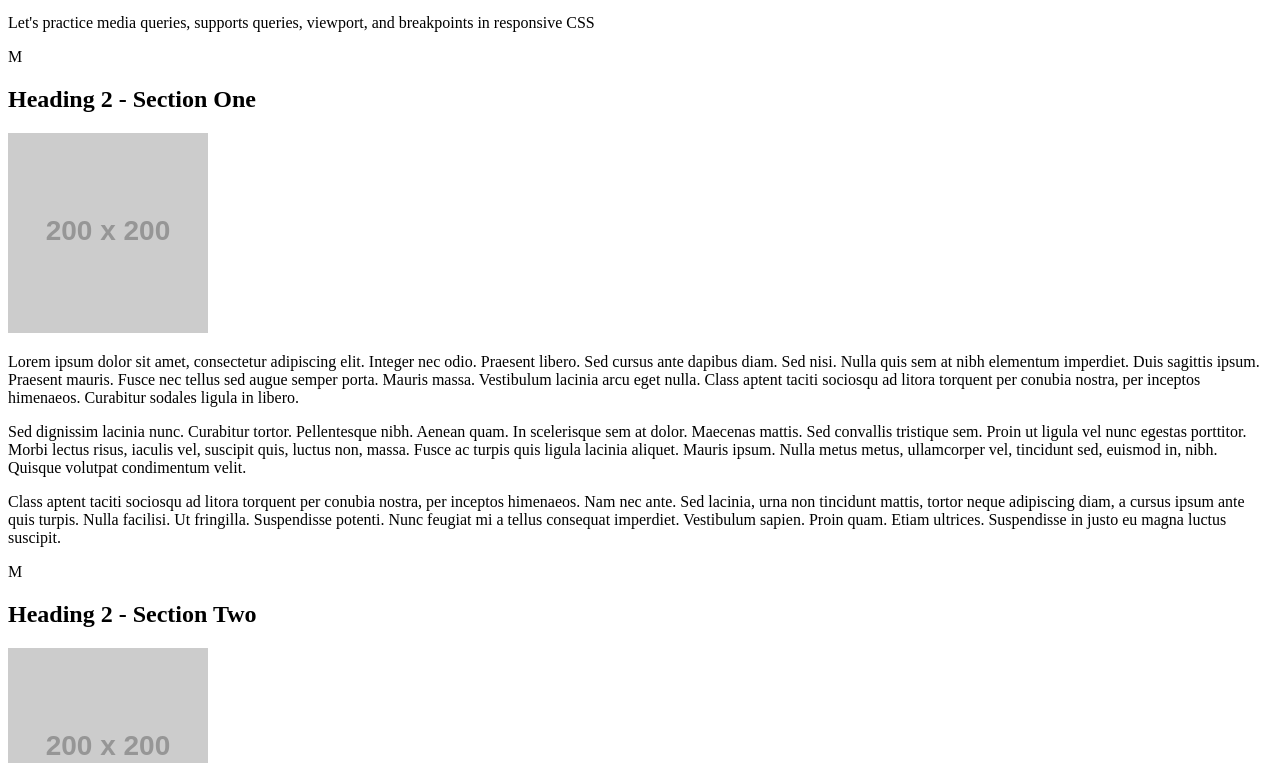
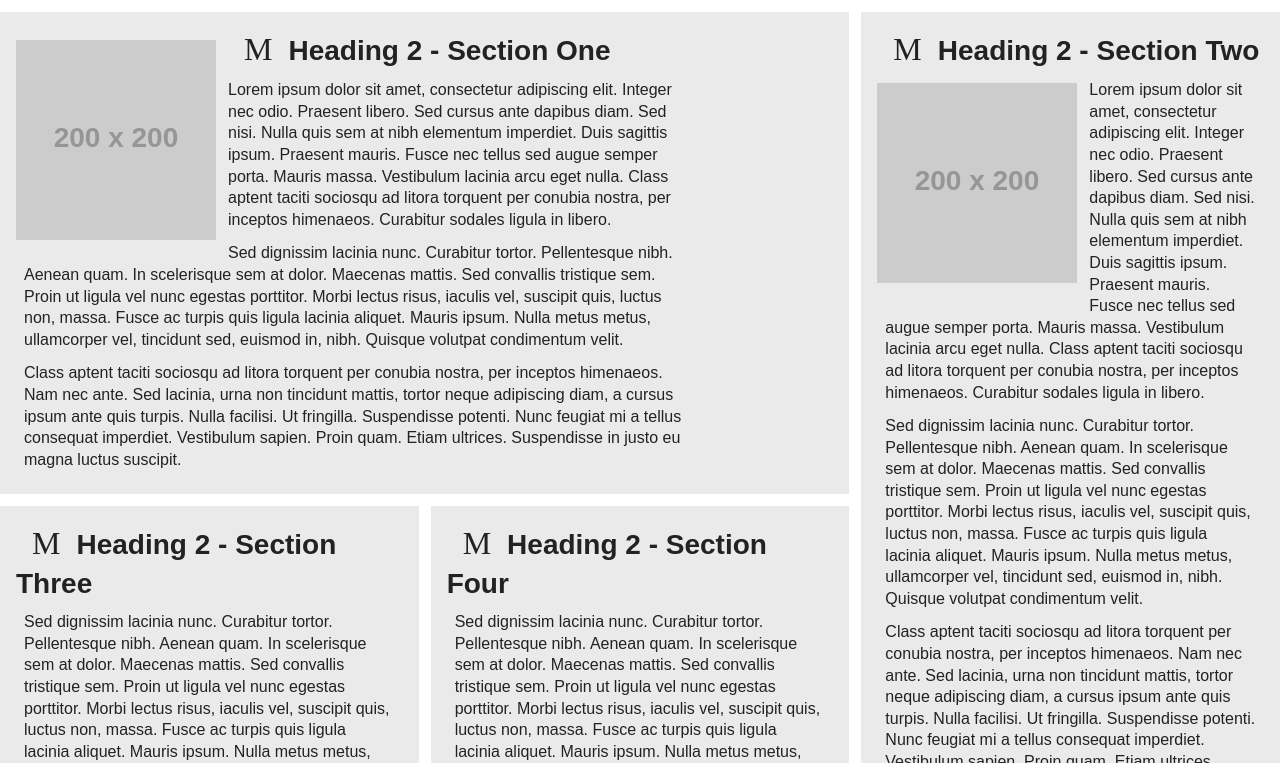
Before and after one commit to mstavare/viewport, a plain HTML site: page index.html in a window 1280 px wide. Shown: the part 100-863 px from the top of the page. Drawn offline with Linux system fonts and the light colour scheme; placeholder pictures from the web are drawn by us; some icons are missing.

Commit message:
Update index.html

```diff
--- a/index.html
+++ b/index.html
@@ -4,7 +4,7 @@
         <meta charset="utf-8">
         <meta name="viewport" content="width=device-width, initial-scale=1">
         <!-- Add your name as the author in the meta tag below -->
-        <meta name="author" content="">
+        <meta name="author" content="Michelle Tavares">
         <!-- These meta tags have been included as an example, but left blank because this is all placeholder content and won't be a real site -->
         <meta name="description" content="">
         <meta name="keywords" content="">
@@ -15,13 +15,19 @@
         <link rel="icon" type="image/png" sizes="16x16" href="favicon-16x16.png">
         <link href="https://res.cloudinary.com/dr6lvwubh/raw/upload/v1581441981/Anicons/anicons-regular.css" rel="stylesheet">
         <!-- Add a link to your properly named CSS file here -->
+        <link rel="stylesheet" href="TAVARES.styles.css">
     </head>
+
     <body>
+
         <header>
             <h1>Title Heading</h1><span class="icon" aria-hidden="true">O</span>
             <p>Let's practice media queries, supports queries, viewport, and breakpoints in responsive CSS</p>
         </header>
+
+
         <main>
+
             <section id="one">
                 <span class="icon" aria-hidden="true">M</span><h2>Heading 2 - Section One</h2>
                 <picture>
@@ -40,6 +46,8 @@
                     Class aptent taciti sociosqu ad litora torquent per conubia nostra, per inceptos himenaeos. Nam nec ante. Sed lacinia, urna non tincidunt mattis, tortor neque adipiscing diam, a cursus ipsum ante quis turpis. Nulla facilisi. Ut fringilla. Suspendisse potenti. Nunc feugiat mi a tellus consequat imperdiet. Vestibulum sapien. Proin quam. Etiam ultrices. Suspendisse in justo eu magna luctus suscipit.
                 </p>
             </section>
+
+
             <section id="two">
                 <span class="icon" aria-hidden="true">M</span><h2>Heading 2 - Section Two</h2>
                 <picture>
@@ -58,30 +66,40 @@
                     Class aptent taciti sociosqu ad litora torquent per conubia nostra, per inceptos himenaeos. Nam nec ante. Sed lacinia, urna non tincidunt mattis, tortor neque adipiscing diam, a cursus ipsum ante quis turpis. Nulla facilisi. Ut fringilla. Suspendisse potenti. Nunc feugiat mi a tellus consequat imperdiet. Vestibulum sapien. Proin quam. Etiam ultrices. Suspendisse in justo eu magna luctus suscipit.
                 </p>
             </section>
+
+
             <section id="three">
                 <span class="icon" aria-hidden="true">M</span><h2>Heading 2 - Section Three</h2>
                 <p>
                     Sed dignissim lacinia nunc. Curabitur tortor. Pellentesque nibh. Aenean quam. In scelerisque sem at dolor. Maecenas mattis. Sed convallis tristique sem. Proin ut ligula vel nunc egestas porttitor. Morbi lectus risus, iaculis vel, suscipit quis, luctus non, massa. Fusce ac turpis quis ligula lacinia aliquet. Mauris ipsum. Nulla metus metus, ullamcorper vel, tincidunt sed, euismod in, nibh. Quisque volutpat condimentum velit.
                 </p>
             </section>
+
+
             <section id="four">
                 <span class="icon" aria-hidden="true">M</span><h2>Heading 2 - Section Four</h2>
                 <p>
                     Sed dignissim lacinia nunc. Curabitur tortor. Pellentesque nibh. Aenean quam. In scelerisque sem at dolor. Maecenas mattis. Sed convallis tristique sem. Proin ut ligula vel nunc egestas porttitor. Morbi lectus risus, iaculis vel, suscipit quis, luctus non, massa. Fusce ac turpis quis ligula lacinia aliquet. Mauris ipsum. Nulla metus metus, ullamcorper vel, tincidunt sed, euismod in, nibh. Quisque volutpat condimentum velit.
                 </p>
             </section>
+
+
             <section id="five">
                 <span class="icon" aria-hidden="true">M</span><h2>Heading 2 - Section Five</h2>
                 <p>
                     Sed dignissim lacinia nunc. Curabitur tortor. Pellentesque nibh. Aenean quam. In scelerisque sem at dolor. Maecenas mattis. Sed convallis tristique sem. Proin ut ligula vel nunc egestas porttitor. Morbi lectus risus, iaculis vel, suscipit quis, luctus non, massa. Fusce ac turpis quis ligula lacinia aliquet. Mauris ipsum. Nulla metus metus, ullamcorper vel, tincidunt sed, euismod in, nibh. Quisque volutpat condimentum velit.
                 </p>
             </section>
+
+
             <section id="six">
                 <span class="icon" aria-hidden="true">M</span><h2>Heading 2 - Section Six</h2>
                 <p>
                     Sed dignissim lacinia nunc. Curabitur tortor. Pellentesque nibh. Aenean quam. In scelerisque sem at dolor. Maecenas mattis. Sed convallis tristique sem. Proin ut ligula vel nunc egestas porttitor. Morbi lectus risus, iaculis vel, suscipit quis, luctus non, massa. Fusce ac turpis quis ligula lacinia aliquet. Mauris ipsum. Nulla metus metus, ullamcorper vel, tincidunt sed, euismod in, nibh. Quisque volutpat condimentum velit.
                 </p>
             </section>
+
+
             <section id="seven">
                 <span class="icon" aria-hidden="true">M</span><h2>Heading 2 - Section Seven</h2>
                 <picture>
@@ -100,6 +118,8 @@
                     Class aptent taciti sociosqu ad litora torquent per conubia nostra, per inceptos himenaeos. Nam nec ante. Sed lacinia, urna non tincidunt mattis, tortor neque adipiscing diam, a cursus ipsum ante quis turpis. Nulla facilisi. Ut fringilla. Suspendisse potenti. Nunc feugiat mi a tellus consequat imperdiet. Vestibulum sapien. Proin quam. Etiam ultrices. Suspendisse in justo eu magna luctus suscipit.
                 </p>
             </section>
+
+
             <section id="eight">
                 <span class="icon" aria-hidden="true">M</span><h2>Heading 2 - Section Eight</h2>
                 <picture>
@@ -118,9 +138,15 @@
                     Class aptent taciti sociosqu ad litora torquent per conubia nostra, per inceptos himenaeos. Nam nec ante. Sed lacinia, urna non tincidunt mattis, tortor neque adipiscing diam, a cursus ipsum ante quis turpis. Nulla facilisi. Ut fringilla. Suspendisse potenti. Nunc feugiat mi a tellus consequat imperdiet. Vestibulum sapien. Proin quam. Etiam ultrices. Suspendisse in justo eu magna luctus suscipit.
                 </p>
             </section>
+
+
         </main>
+
+
         <footer>
             <span class="icon" aria-hidden="true">T</span><small>Copyright 2021 - For Educational Purposes Online</small>
         </footer>
+
+
     </body>
 </html>
```
